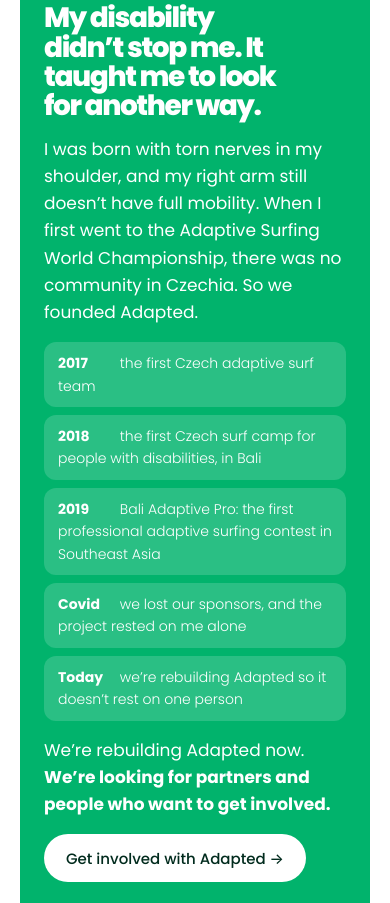
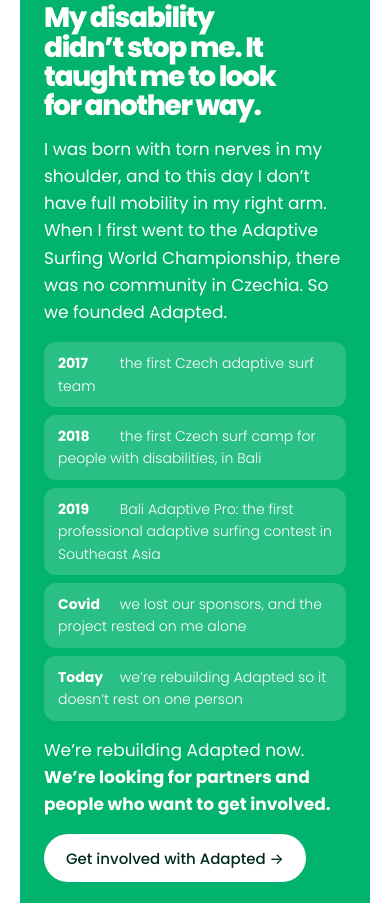
Before and after one commit to milobrzak-droid/personalweb, a plain HTML site: page index.html in a window 390 px wide. Shown: the part 3885-4788 px from the top of the page. Drawn offline with nearby package versions, Linux system fonts and the light colour scheme.

Commit message:
Adapted: reword arm mobility sentence
Co-Authored-By: Claude Opus 5.5 <noreply@anthropic.com>
Claude-Session: https://claude.ai/code/session_01RFuGVB22rrfvtDzaLnzVro

```diff
--- a/index.html
+++ b/index.html
@@ -509,7 +509,7 @@ h1,h2,h3{text-wrap:balance}
         <div class="apx-l">
         <img class="apx-logo" src="/img/logos/adapted.png" alt="Adapted" width="500" height="404"><span class="mono-l">Founder</span>
         <h3>My disability didn’t stop me. It taught me to look for another way.</h3>
-        <p>I was born with torn nerves in my shoulder, and my right arm still doesn’t have full mobility. When I first went to the Adaptive Surfing World Championship, there was no community in Czechia. So we founded Adapted.</p>
+        <p>I was born with torn nerves in my shoulder, and to this day I don’t have full mobility in my right arm. When I first went to the Adaptive Surfing World Championship, there was no community in Czechia. So we founded Adapted.</p>
 
         <ul class="apx-list">
           <li><b>2017</b> the first Czech adaptive surf team</li>
```
Also changed, not shown: cs/index.html (+1 -1 lines).
